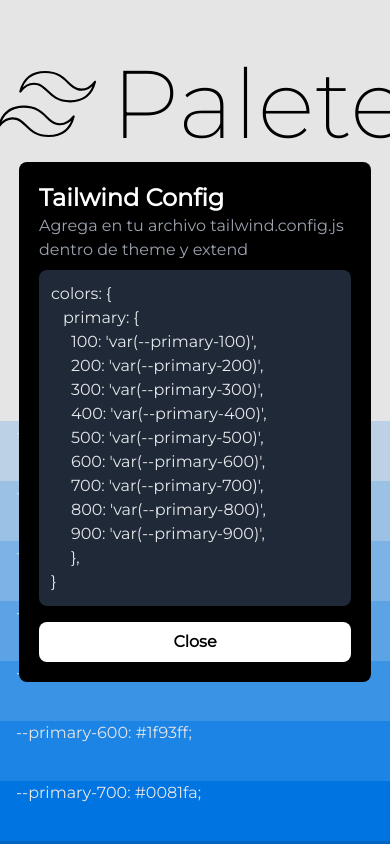
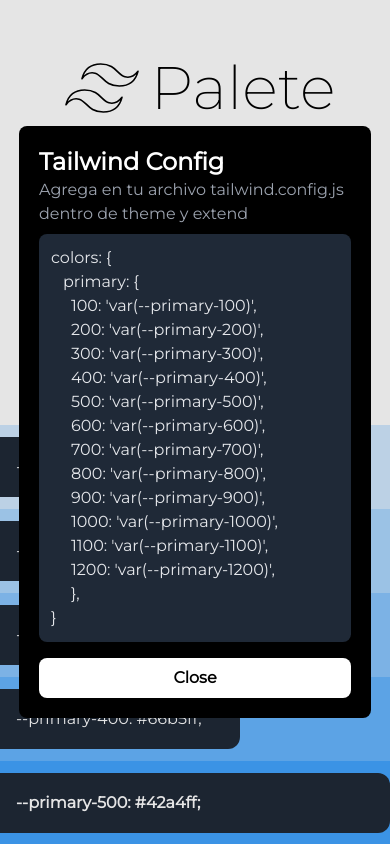
Before and after one commit to pa-ku/palette, a React (Vite) app: page / in a window 390 px wide. Both pictures are taken after a click on the button "Tailwind Config". Shown: the top 844 px of the page. Built offline with nearby package versions, Linux system fonts and the light colour scheme.

Commit message:
style, new color label

```diff
--- a/src/App.jsx
+++ b/src/App.jsx
@@ -7,7 +7,7 @@
 import Title from './components/Title'
 
 const MIN_RANGE = 1
-const MAX_RANGE = 10
+const MAX_RANGE = 12
 function ColorGradient() {
   const [baseColor, setBaseColor] = useState('#42a4ff')
   const [colorName, setColorName] = useState('primary')
@@ -34,9 +34,9 @@
 
   return (
     <>
-      <header className='text-white w-full h-full flex items-center flex-col py-5 gap-2'>
+      <header className='bg-gradient-to-t from-white text-white w-full h-full flex items-center flex-col py-5 gap-2'>
         <Title>Palete</Title>
-        <section className='w-80 space-y-3'>
+        <section className='w-80 space-y-4 pb-6'>
           <div className='w-80 color-picker-ctn '>
             <input
               type='text'
@@ -56,12 +56,12 @@
             <input
               className='range '
               type='range'
-              min={1}
-              max={10}
+              min={MIN_RANGE}
+              max={MAX_RANGE}
               value={range}
               onChange={(e) => setRange(e.target.value)}
             />
-            <p className='font-bold w-24 text-black '>Range {range}</p>
+            <p className='font-bold w-28 text-black '>Range {range}</p>
           </div>
 
           <input
@@ -78,11 +78,21 @@
           </div>
         </section>
       </header>
-      <main className='color-wrapper'>
+      <main className=' border-gray-800  black color-wrapper'>
         {Object.entries(gradientColors).map(([key, value]) => (
-          <p className='color-row' key={key} style={{ backgroundColor: value }}>
-            {key}: {value};
-          </p>
+          <div
+            className={`  border-gray-800 flex h-full py-3  justify-start items-center`}
+            key={key}
+            style={{ backgroundColor: value }}
+          >
+            <p
+              className={`${
+                key.includes('500') && ' w-full font-bold'
+              } color-row flex justify-start items-center bg-gray-800  w-60 rounded-r-xl `}
+            >
+              {key}: {value};
+            </p>
+          </div>
         ))}
       </main>
     </>
--- a/src/components/TailwindConfig.jsx
+++ b/src/components/TailwindConfig.jsx
@@ -30,6 +30,9 @@
             <li>{`700: 'var(--${name}-700)',`}</li>
             <li>{`800: 'var(--${name}-800)',`}</li>
             <li>{`900: 'var(--${name}-900)',`}</li>
+            <li>{`1000: 'var(--${name}-1000)',`}</li>
+            <li>{`1100: 'var(--${name}-1100)',`}</li>
+            <li>{`1200: 'var(--${name}-1200)',`}</li>
             <li>{`},`}</li>
           </ul>
           <p>{`}`}</p>
--- a/src/components/Title.jsx
+++ b/src/components/Title.jsx
@@ -1,9 +1,9 @@
 export default function Title({ children }) {
   return (
     <>
-      <h1 className=' flex items-center justify-center text-8xl text-center py-5 text-black stroke-black fill-black '>
+      <h1 className=' flex items-center justify-center text-6xl lg:text-8xl text-center py-5 text-black stroke-black fill-black '>
         <svg
-          className='w-32 h-32'
+          className='size-24 lg:size-32'
           viewBox='0 0 24 24'
           strokeWidth='0.4'
           fill='transparent'
```
